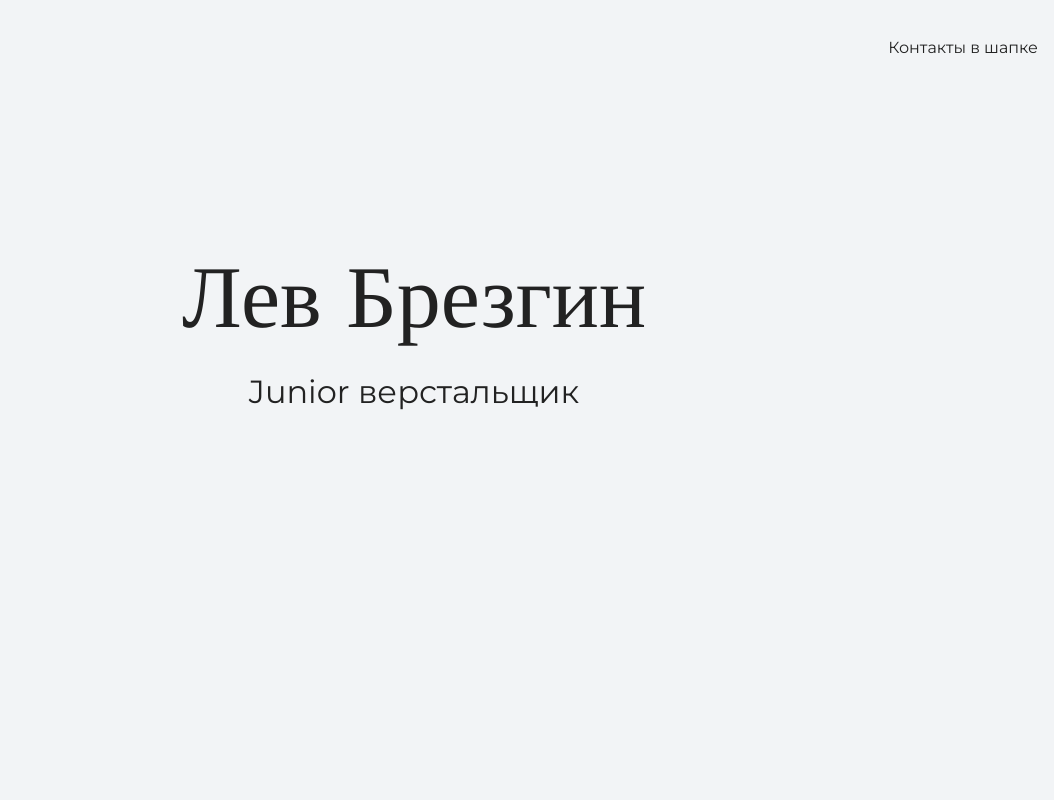
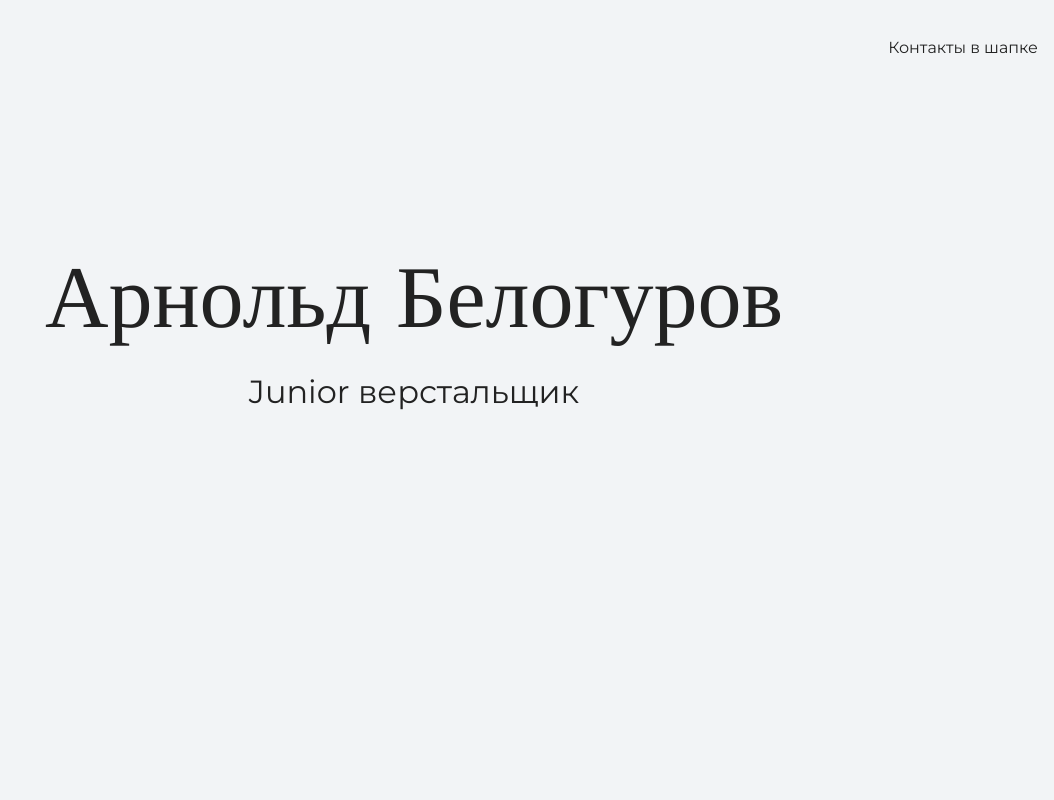
Before and after one commit to lbrezgin/first_site, a plain HTML site: page index.html in a window 1280 px wide. Shown: the top 800 px of the page, without its empty margins (226-1280 px from the left). Drawn offline with nearby package versions, Linux system fonts and the light colour scheme.

Commit message:
меняю имя

```diff
--- a/index.html
+++ b/index.html
@@ -16,7 +16,7 @@
 
     <section class="hero-image">
       <div class="container">
-      <h1 class="heading">Лев Брезгин</h1>
+      <h1 class="heading">Арнольд Белогуров</h1>
       <p>Junior верстальщик</p>
     </div>
     </section>
```
